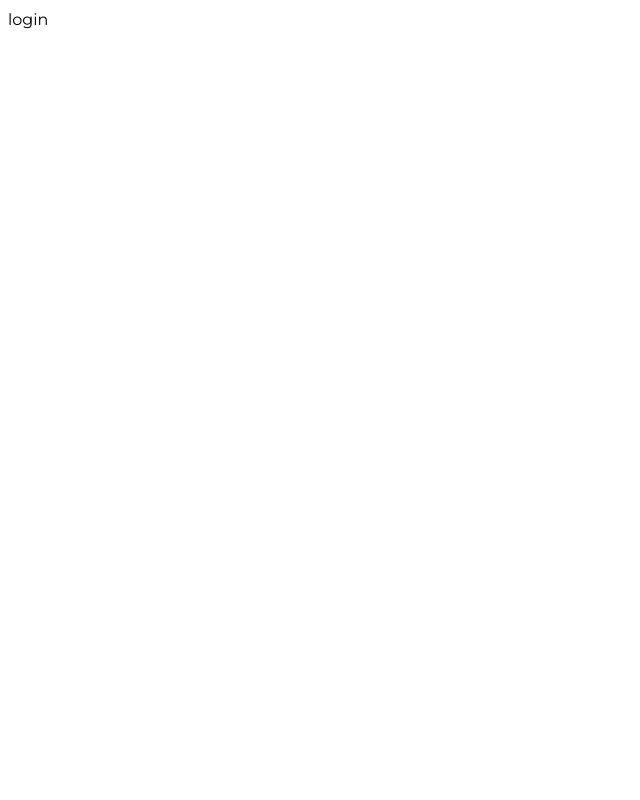
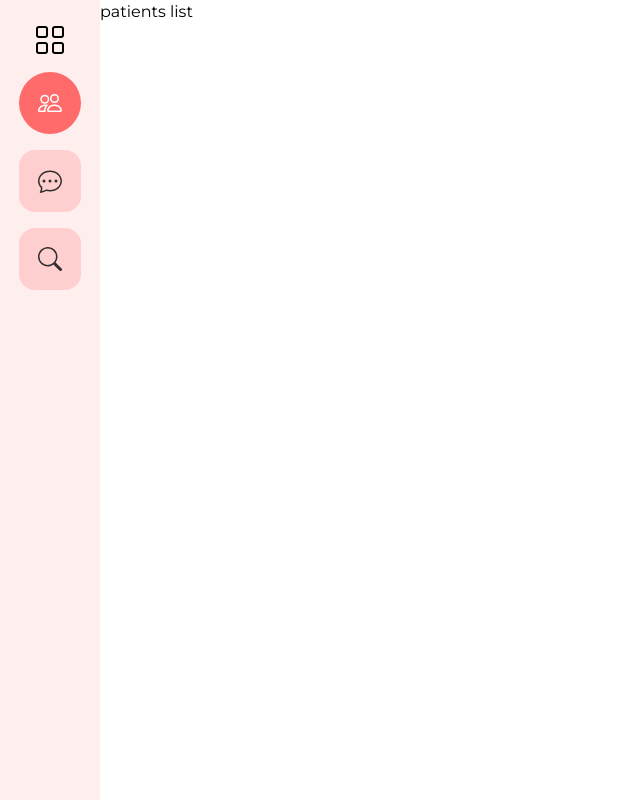
Before and after one commit to breast-ca/breast-ca-spa, a React (Vite) app: page /patients in a window 1280 px wide. Before the commit this address led to /login. Shown: the whole page, without its empty margins (0-640 px from the left). Built offline with nearby package versions, Linux system fonts and the light colour scheme.

Commit message:
Add menu items

```diff
--- a/package.json
+++ b/package.json
@@ -17,9 +17,11 @@
     "effector-react": "^22.5.3",
     "effector-storage": "^6.1.1",
     "react": "^18.2.0",
+    "react-bootstrap-icons": "^1.10.3",
     "react-dom": "^18.2.0",
     "react-router-dom": "^6.14.2",
-    "sass": "^1.64.2"
+    "sass": "^1.64.2",
+    "styled-components": "^6.0.7"
   },
   "devDependencies": {
     "@types/node": "^20.4.7",
--- a/src/Router/Router.tsx
+++ b/src/Router/Router.tsx
@@ -3,7 +3,7 @@ import { useRoutes } from "react-router-dom";
 import { getRoutes } from "./Routes.constants";
 
 export const Router = () => {
-  const routes = useMemo(() => getRoutes({ isAuth: false }), []);
+  const routes = useMemo(() => getRoutes({ isAuth: true }), []);
 
   const router = useRoutes(routes);
 
--- a/src/index.scss
+++ b/src/index.scss
@@ -1,4 +1,9 @@
 @import url("https://fonts.googleapis.com/css2?family=Montserrat:ital,wght@0,100;0,200;0,300;0,400;0,500;0,600;0,700;0,800;0,900;1,100;1,200;1,300;1,400;1,500;1,600;1,700;1,800;1,900&display=swap");
+
+body {
+  margin: 0;
+  padding: 0;
+}
 
 :root {
   font-family: Montserrat, system-ui, Avenir, Helvetica, Arial, sans-serif;
@@ -9,6 +14,7 @@
   --background: #fffbf3;
   --primary: #ff6b6b;
   --secondary: #ffcfcf;
+  --light: #ffeeee;
   --accent: #ff2121;
 
   font-synthesis: none;
@@ -23,7 +29,3 @@ a {
   color: #646cff;
   text-decoration: none;
 }
-
-a:hover {
-  color: #535bf2;
-}
--- /dev/null
+++ b/src/services/mainLayout/MainLayout/MainLayout.styled.ts
@@ -0,0 +1,58 @@
+import { NavLink } from "react-router-dom";
+import styled, { css } from "styled-components";
+
+export const Wrapper = styled.div`
+  display: flex;
+`;
+
+const activeMenuItemCSS = css`
+  border-radius: 100px;
+  color: white;
+  background-color: var(--primary);
+`;
+
+export const MenuPanel = styled.div`
+  width: 100px;
+  height: 100vh;
+  max-height: 100vh;
+  padding: 24px 0;
+  gap: 16px;
+  display: flex;
+  flex-direction: column;
+  align-items: center;
+  position: fixed;
+  background-color: var(--light);
+
+  .active {
+    ${activeMenuItemCSS}
+  }
+`;
+
+export const MenuItem = styled(NavLink)`
+  display: flex;
+  justify-content: center;
+  align-items: center;
+  background-color: var(--secondary);
+  color: var(--text);
+  border-radius: 16px;
+  width: 62px;
+  height: 62px;
+  transition: 0.2s;
+  cursor: pointer;
+  display: flex;
+  flex-direction: column;
+  gap: 3px;
+
+  &:hover {
+    border-radius: 100px;
+  }
+`;
+
+export const MenuItemText = styled.div`
+  font-size: 10px;
+  font-weight: 600;
+`;
+
+export const ContentWrapper = styled.div`
+  margin-left: 100px;
+`;
--- /dev/null
+++ b/src/services/mainLayout/MainLayout/MainLayout.tsx
@@ -0,0 +1,44 @@
+import { FC } from "react";
+import { Outlet } from "react-router-dom";
+import {
+  ContentWrapper,
+  MenuItem,
+  MenuPanel,
+  Wrapper,
+} from "./MainLayout.styled";
+import { Props } from "./MainLayout.types";
+import { ChatDots, Grid, People, Search } from "react-bootstrap-icons";
+
+export const MainLayout: FC<Props> = () => {
+  const menuItems = [
+    {
+      icon: <People size={24} />,
+      text: "Пациенты",
+      path: "/patients",
+    },
+    {
+      icon: <ChatDots size={24} />,
+      text: "Чаты",
+      path: "/messages",
+    },
+    {
+      icon: <Search size={24} />,
+      text: "Поиск",
+      path: "/search",
+    },
+  ];
+
+  return (
+    <Wrapper>
+      <MenuPanel>
+        <Grid size={32} />
+        {menuItems.map(({ icon, path }) => (
+          <MenuItem to={path}>{icon}</MenuItem>
+        ))}
+      </MenuPanel>
+      <ContentWrapper>
+        <Outlet />
+      </ContentWrapper>
+    </Wrapper>
+  );
+};
--- /dev/null
+++ b/src/services/mainLayout/MainLayout/MainLayout.types.ts
@@ -0,0 +1,3 @@
+export type Props = {
+
+};
--- /dev/null
+++ b/src/services/mainLayout/MainLayout/index.ts
@@ -0,0 +1 @@
+export { MainLayout } from './MainLayout';
--- /dev/null
+++ b/src/services/mainLayout/index.ts
@@ -0,0 +1,3 @@
+export { mainLayoutService } from "./mainLayoutService.model";
+export { mainLayoutRoute } from "./mainLayoutService.route";
+export { MainLayoutRoute } from "./mainLayoutService.route.com";
--- /dev/null
+++ b/src/services/mainLayout/mainLayoutService.api.ts
@@ -0,0 +1,2 @@
+import { createQuery } from "@farfetched/core";
+import { axios } from "@/api";
--- /dev/null
+++ b/src/services/mainLayout/mainLayoutService.container.tsx
@@ -0,0 +1,5 @@
+import { MainLayout } from "./MainLayout";
+
+export const MainLayoutContainer = () => {
+  return <MainLayout />;
+};
```
Also changed, not shown: src/Router/Routes.constants.tsx (+19 -0 lines), src/services/mainLayout/mainLayoutService.model.ts (added, +8 -0 lines), 1 other file (tests, documents, lock files or other folders).
